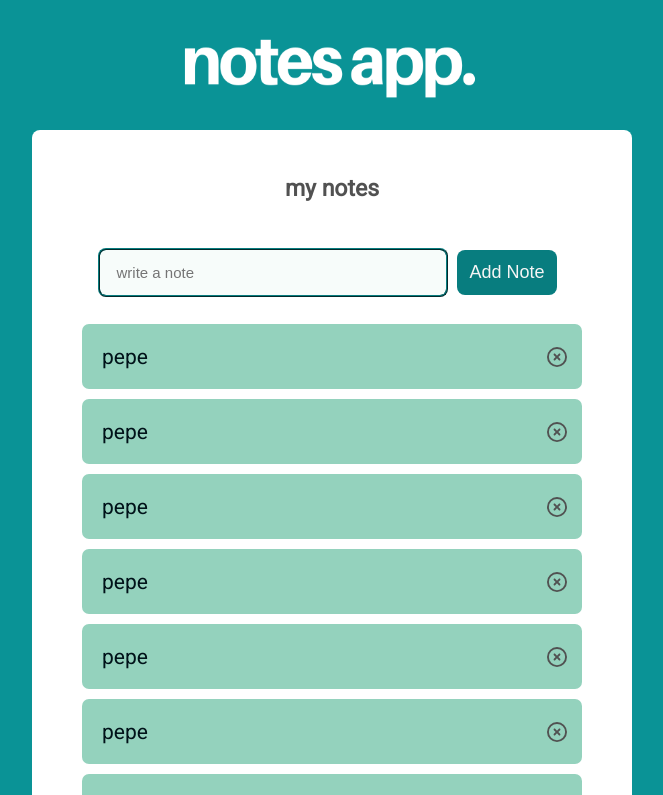
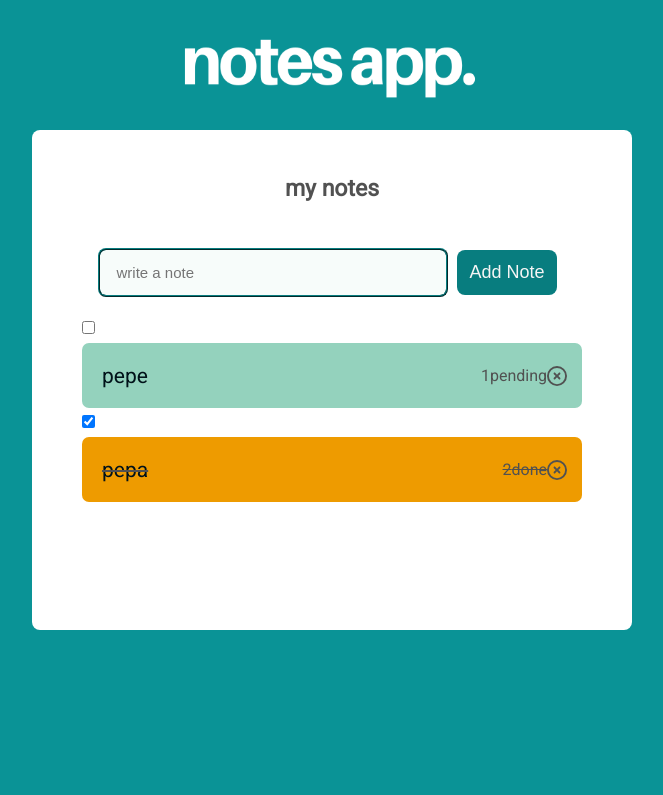
Before and after one commit to pdiaz13/notes-react-app, a React (Create React App) app: page / in a window 1280 px wide. Shown: the top 795 px of the page, without its empty margins (308-971 px from the left). Built offline with nearby package versions, Linux system fonts and the light colour scheme.

Commit message:
used React hooks (useState) to manage the checkbox state

```diff
--- a/src/components/Note/Note.css
+++ b/src/components/Note/Note.css
@@ -26,3 +26,8 @@
   width: 20px;
   height: 20px;
 }
+
+.note-container.done {
+  text-decoration: line-through;
+  background-color: #ee9b00;
+}
--- a/src/components/Note/Note.js
+++ b/src/components/Note/Note.js
@@ -3,10 +3,15 @@ import "./Note.css";
 import { FontAwesomeIcon } from "@fortawesome/react-fontawesome";
 import { faCircleXmark } from "@fortawesome/free-regular-svg-icons";
 
-const Note = ({ text }) => {
+const Note = ({ id, text, status }) => {
   return (
-    <div className="note-container">
+    <div
+      className={status === "done" ? "note-container done" : "note-container"}
+    >
       <div className="note-text">{text}</div>
+      <div className="note-id"> {id}</div>
+      <div className="note-status">{status}</div>
+
       <FontAwesomeIcon icon={faCircleXmark} className="note-icon" />
     </div>
   );
--- a/src/components/NoteList/NoteList.js
+++ b/src/components/NoteList/NoteList.js
@@ -1,58 +1,51 @@
-import React from 'react';
-import Note from '../Note/Note';
-import Form from '../Form/Form';
-import './NoteList.css';
+import React, { useState } from "react";
+import Note from "../Note/Note";
+import Form from "../Form/Form";
+import "./NoteList.css";
 
 function NoteList() {
-  const arrayNotes = [
+  const [notes, setNotes] = useState([
     {
-      text: 'pepe',
+      text: "pepe",
       id: 1,
+      status: "pending",
     },
     {
-      text: 'pepe',
-      id: 1,
+      text: "pepa",
+      id: 2,
+      status: "done",
     },
-    {
-      text: 'pepe',
-      id: 1,
-    },
-    {
-      text: 'pepe',
-      id: 1,
-    },
-    {
-      text: 'pepe',
-      id: 1,
-    },
-    {
-      text: 'pepe',
-      id: 1,
-    },
-    {
-      text: 'pepe',
-      id: 1,
-    },
-    {
-      text: 'pepe',
-      id: 1,
-    },
-    {
-      text: 'pepe',
-      id: 1,
-    },
-    {
-      text: 'pepe',
-      id: 1,
-    },
-  ];
+  ]);
+
+  const updateNoteStatus = (noteId, notes) => {
+    return notes.map((note) => {
+      if (note.id === noteId) {
+        return {
+          ...note,
+          status: note.status === "done" ? "pending" : "done",
+        };
+      }
+      return note;
+    });
+  };
+
+  const toggleNoteStatus = (noteId) => {
+    setNotes((prevNotes) => updateNoteStatus(noteId, prevNotes));
+  };
 
   return (
     <div>
       <Form />
       <div className="note-list-container">
-        {arrayNotes.map((i) => (
-          <Note text={i.text} />
+        {notes.map((note) => (
+          <div key={note.id}>
+            <input
+              type="checkbox"
+              checked={note.status === "done"}
+              onChange={() => toggleNoteStatus(note.id)}
+            />
+            <Note id={note.id} text={note.text} status={note.status} />
+          </div>
         ))}
       </div>
     </div>
```
Also changed, not shown: src/components/Form/Form.js (+10 -9 lines), .eslintrc.js.
